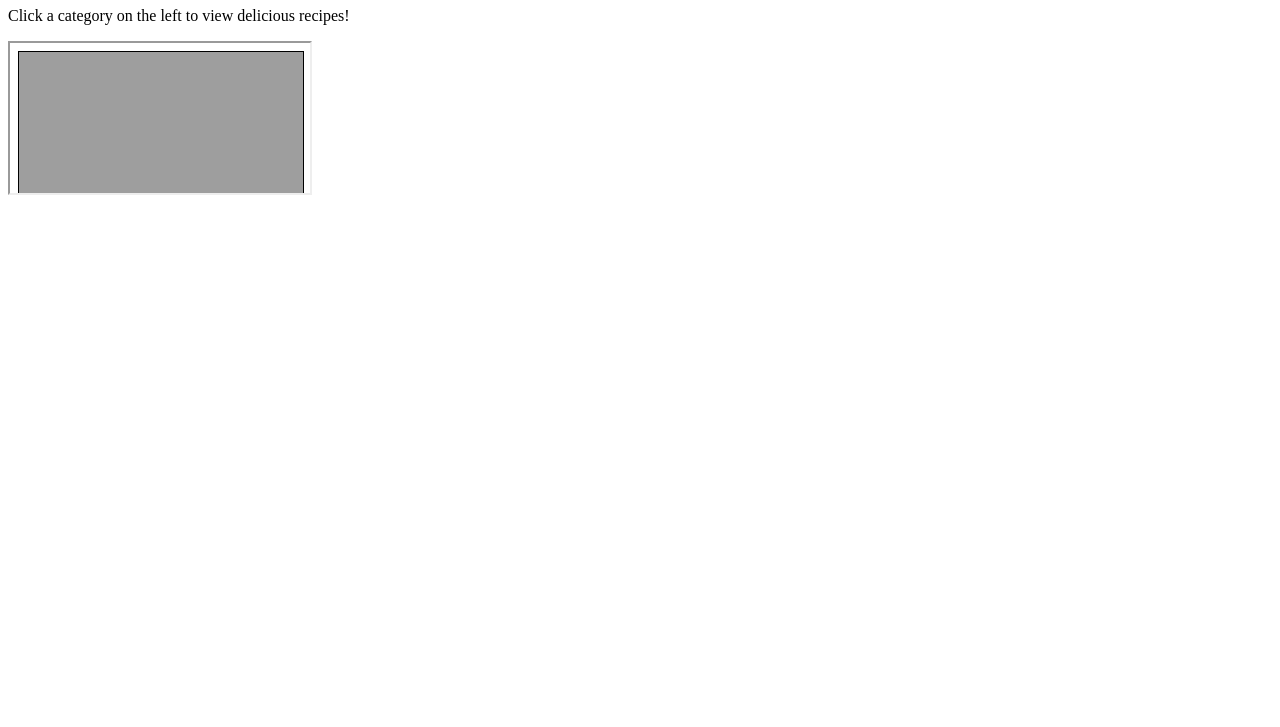
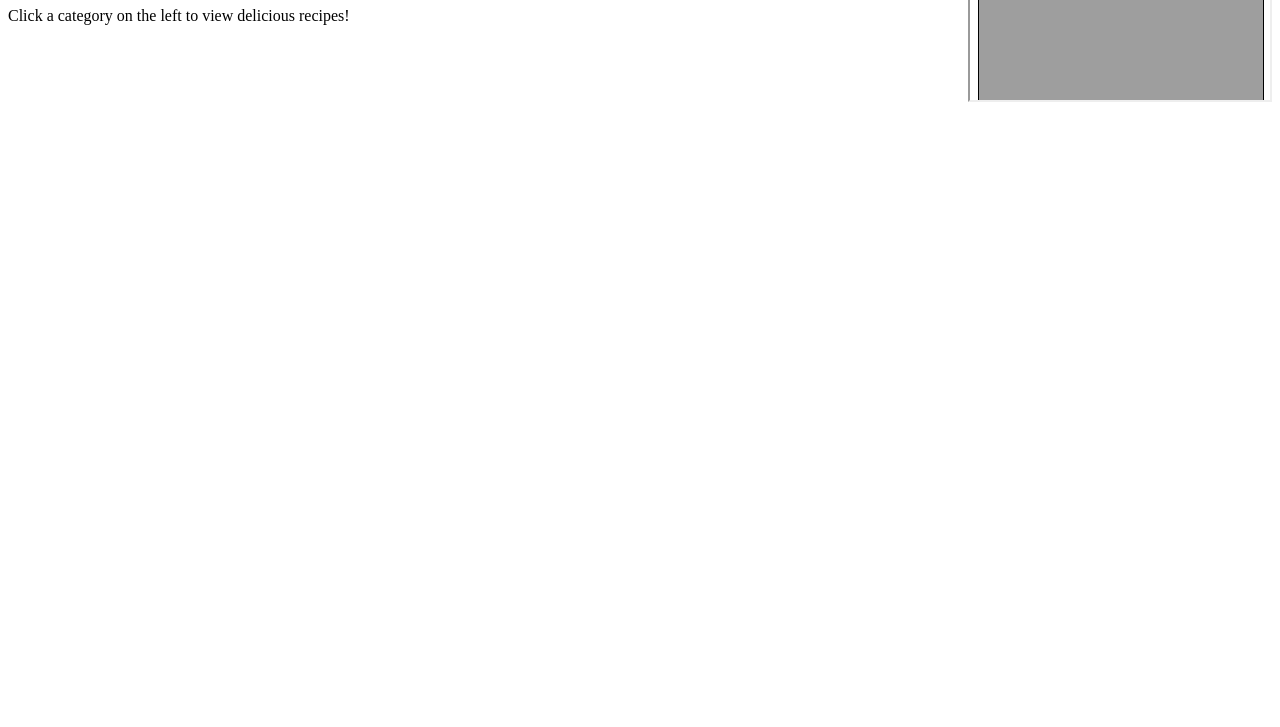
Before and after one commit to krxttyy/PT1-FRAMES, a plain HTML site: page home.html in a window 1280 px wide. Shown: the part 73-800 px from the top of the page. Drawn offline with Linux system fonts and the light colour scheme.

Commit message:
Refactor home.html to include styling and iframe class

```diff
--- a/home.html
+++ b/home.html
@@ -1,10 +1,11 @@
 <!DOCTYPE html>
 <html>
+<style>
+ .right-iframe {float:right;}
+</style>
 <body>
+<iframe class="right-iframe" src="image.html"></iframe>
 <h1>Welcome to my Digital Cookbook!</h1>
 <p>Click a category on the left to view delicious recipes!</p>
-<iframe src="image.html">
-</iframe>
 </body>
-
 </html>
```
